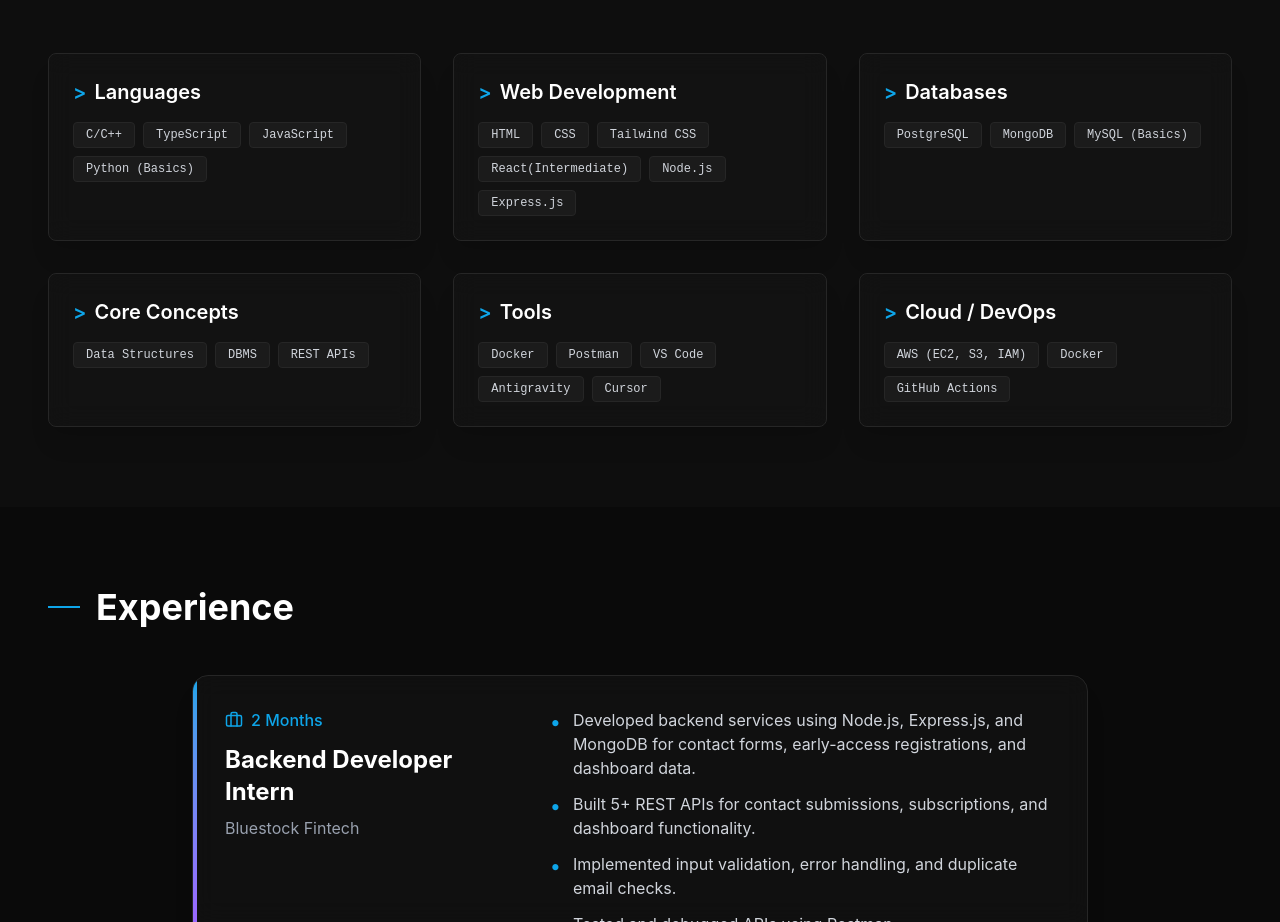
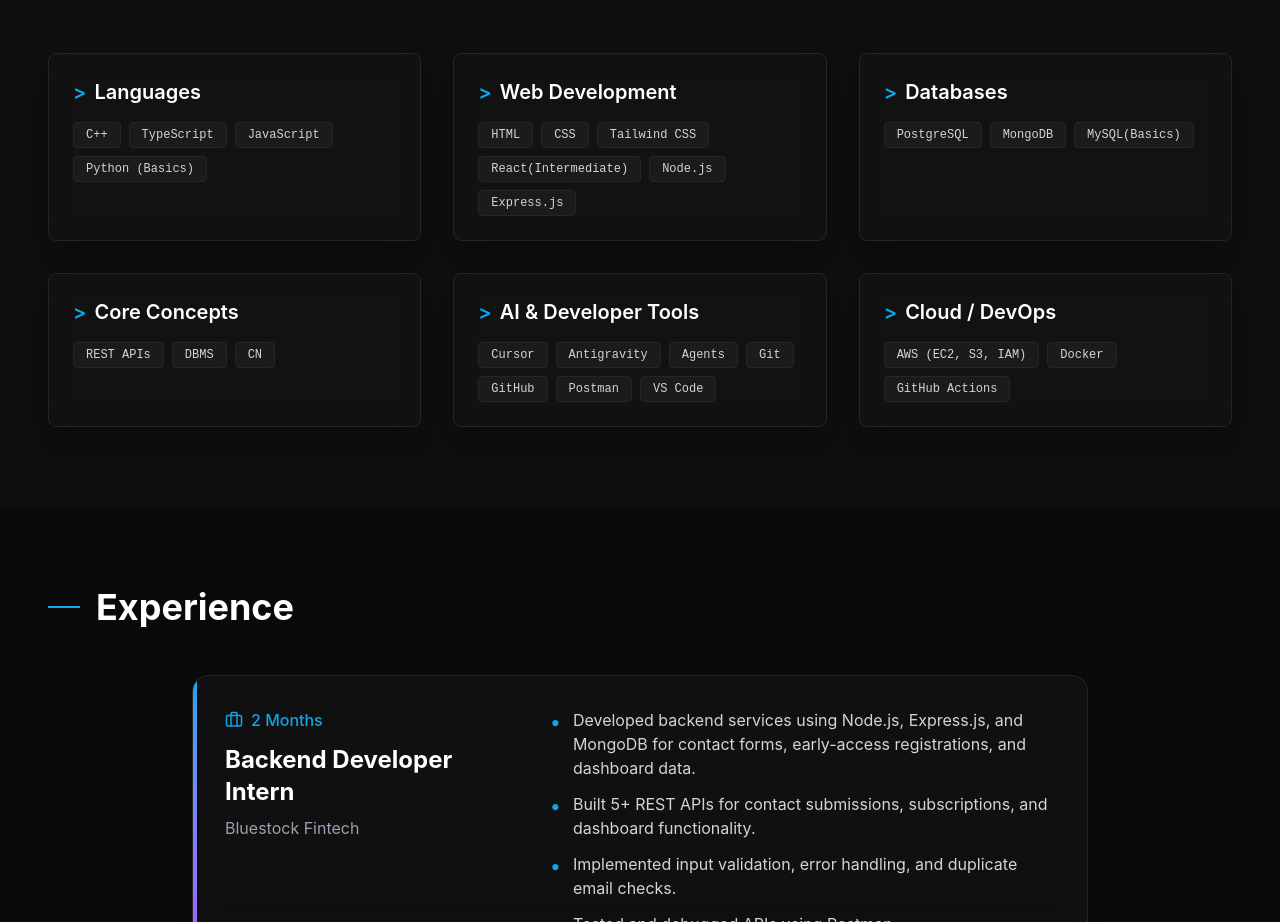
Before and after one commit to jatin06-celll/Portfolio, a React (Vite) app: page / in a window 1280 px wide. Shown: the part 1422-2344 px from the top of the page. Built offline with nearby package versions, Linux system fonts and the light colour scheme.

Commit message:
just a small update

```diff
--- a/src/data/portfolioData.ts
+++ b/src/data/portfolioData.ts
@@ -10,11 +10,11 @@ export const portfolioData = {
     text: "I am a B.E. Electronics & Telecommunication student at Thakur College of Engineering and Technology, Mumbai, with a strong interest in backend development, web technologies, cybersecurity, APIs, databases, and systems-oriented software. I have practical development experience through my Backend Developer Internship at Bluestock Fintech and through projects involving real-time communication, secure transactions, network packet inspection, and cryptographic systems.",
   },
   skills: {
-    languages: ["C/C++", "TypeScript", "JavaScript", "Python (Basics)"],
+    languages: ["C++", "TypeScript", "JavaScript", "Python (Basics)"],
     web: ["HTML", "CSS", "Tailwind CSS", "React(Intermediate)", "Node.js", "Express.js"],
-    databases: ["PostgreSQL", "MongoDB", "MySQL (Basics)"],
-    core: ["Data Structures", "DBMS", "REST APIs"],
-    tools: ["Docker", "Postman", "VS Code", "Antigravity", "Cursor"],
+    databases: ["PostgreSQL", "MongoDB", "MySQL(Basics)"],
+    core: ["REST APIs", "DBMS", "CN"],
+    tools: ["Cursor", "Antigravity", "Agents", "Git", "GitHub", "Postman", "VS Code"],
     cloudDevOps: ["AWS (EC2, S3, IAM)", "Docker", "GitHub Actions"],
   },
   experience: [
--- a/src/sections/Skills.tsx
+++ b/src/sections/Skills.tsx
@@ -24,7 +24,7 @@ export const Skills: React.FC = () => {
     { title: "Web Development", skills: portfolioData.skills.web },
     { title: "Databases", skills: portfolioData.skills.databases },
     { title: "Core Concepts", skills: portfolioData.skills.core },
-    { title: "Tools", skills: portfolioData.skills.tools },
+    { title: "AI & Developer Tools", skills: portfolioData.skills.tools },
     { title: "Cloud / DevOps", skills: portfolioData.skills.cloudDevOps },
   ];
 
```
Also changed, not shown: 1 other file (tests, documents, lock files or other folders).
